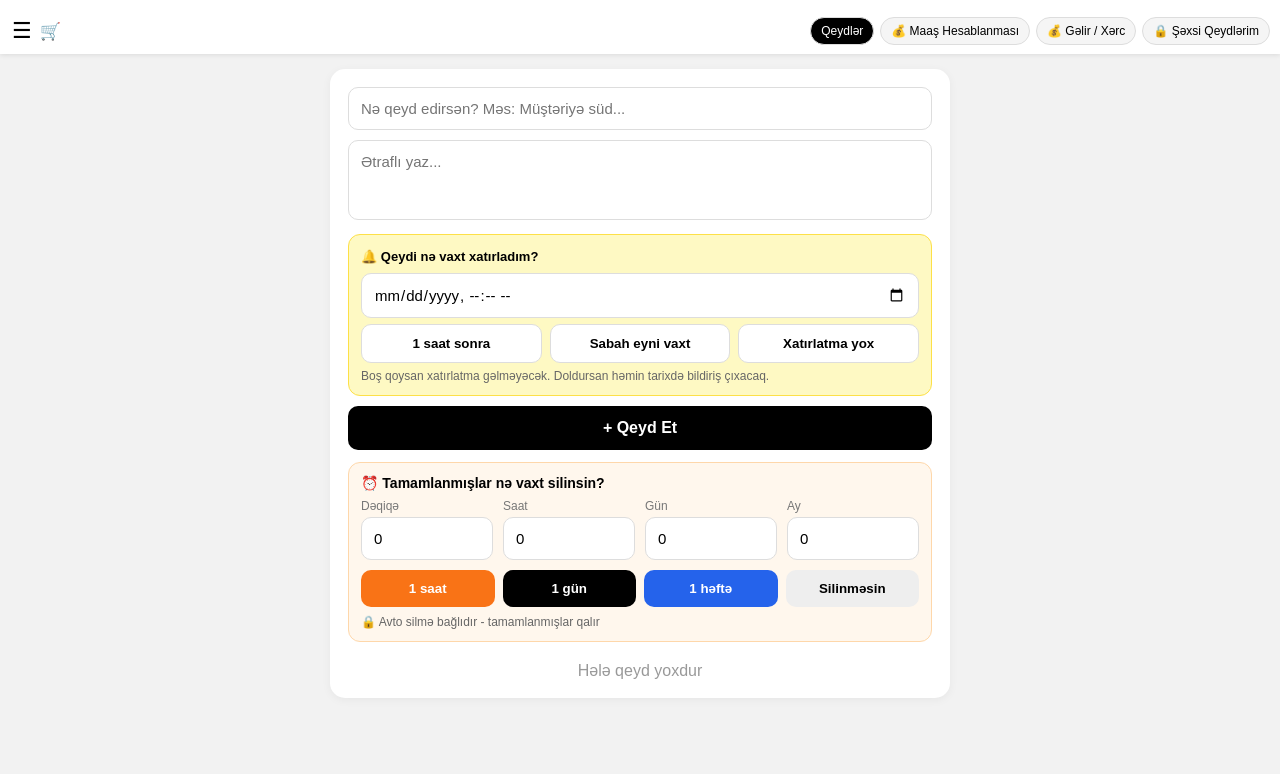
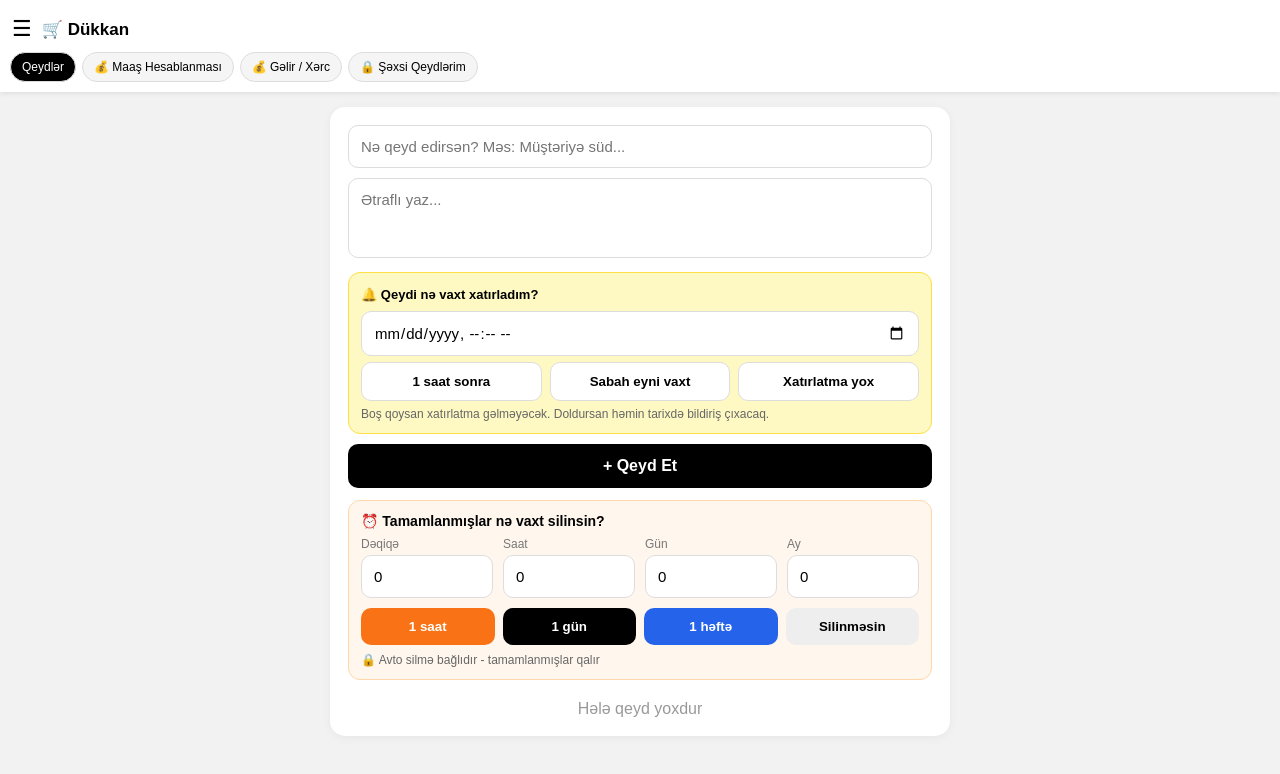
Before and after one commit to darebega1-ux/Repository-name-Depo-ad-, a plain HTML site: page index.html in a window 1280 px wide. Drawn offline with Linux system fonts and the light colour scheme.

Commit message:
Update index.html

```diff
--- a/index.html
+++ b/index.html
@@ -7,12 +7,15 @@
 <style>
 *{box-sizing:border-box;font-family:Arial,sans-serif}
 body{margin:0;background:#f2f2f2}
-.topbar{background:#fff;display:flex;flex-wrap:wrap;align-items:center;gap:6px;padding:16px 10px 8px 10px;box-shadow:0 1px 5px rgba(0,0,0,.1);position:sticky;top:0;z-index:10}
+.topbar{background:#fff;display:flex;flex-direction:column;gap:8px;padding:14px 10px 10px 10px;box-shadow:0 1px 5px rgba(0,0,0,.1);position:sticky;top:0;z-index:10}
+.topRow{display:flex;align-items:center;gap:8px;width:100%}
 .menuBtn{font-size:22px;background:none;border:none;cursor:pointer;flex-shrink:0;padding:2px}
 .topbar h1{font-size:17px;margin:0;flex:1;white-space:nowrap}
-.tabBtn{padding:6px 10px;border-radius:20px;border:1px solid #ddd;background:#f5f5f5;cursor:pointer;font-size:12px;flex-shrink:0;white-space:nowrap}
+.tabRow{display:flex;gap:6px;width:100%;overflow-x:auto;scrollbar-width:none}
+.tabRow::-webkit-scrollbar{display:none}
+.tabBtn{padding:7px 11px;border-radius:20px;border:1px solid #ddd;background:#f5f5f5;cursor:pointer;font-size:12px;flex-shrink:0;white-space:nowrap}
 .tabBtn.active{background:#000;color:#fff}
-@media(max-width:500px){.topbar h1{font-size:15px}.tabBtn{font-size:11px!important;padding:5px 8px!important}}
+@media(max-width:500px){.topbar h1{font-size:15px}.tabBtn{font-size:12px!important;padding:7px 10px!important}}
 .box{max-width:620px;margin:auto;background:#fff;border-radius:15px;padding:18px;margin-top:15px;box-shadow:0 2px 10px rgba(0,0,0,.05)}
 input,textarea,select{width:100%;padding:12px;border:1px solid #ddd;border-radius:10px;margin-bottom:10px;font-size:15px;outline:none}
 textarea{height:80px;resize:none}
@@ -94,12 +97,16 @@ textarea{height:80px;resize:none}
 <body>
 
 <div class="topbar">
+<div class="topRow">
 <button class="menuBtn" onclick="openMenu()">☰</button>
-<h1>🛒</h1>
+<h1>🛒 Dükkan</h1>
+</div>
+<div class="tabRow">
 <button class="tabBtn active" id="tabNotes" onclick="showTab('notes')">Qeydlər</button>
 <button class="tabBtn" id="tabSalary" onclick="showTab('salary')">💰 Maaş Hesablanması</button>
 <button class="tabBtn" id="tabExp" onclick="showTab('exp')">💰 Gəlir / Xərc</button>
 <button class="tabBtn" id="tabPersonal" onclick="showTab('personal')">🔒 Şəxsi Qeydlərim</button>
+</div>
 </div>
 
 <!-- QEYDLƏR -->
```
